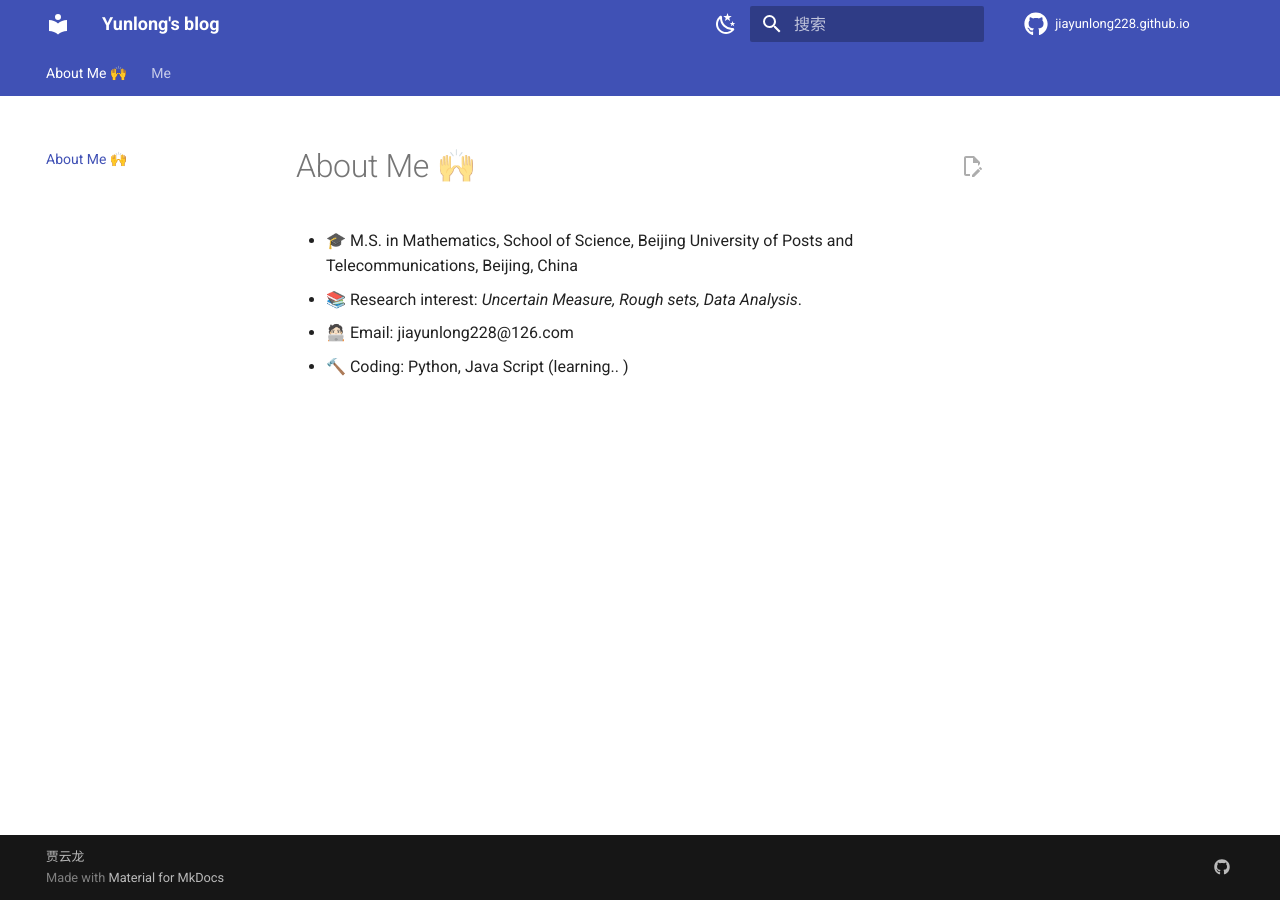
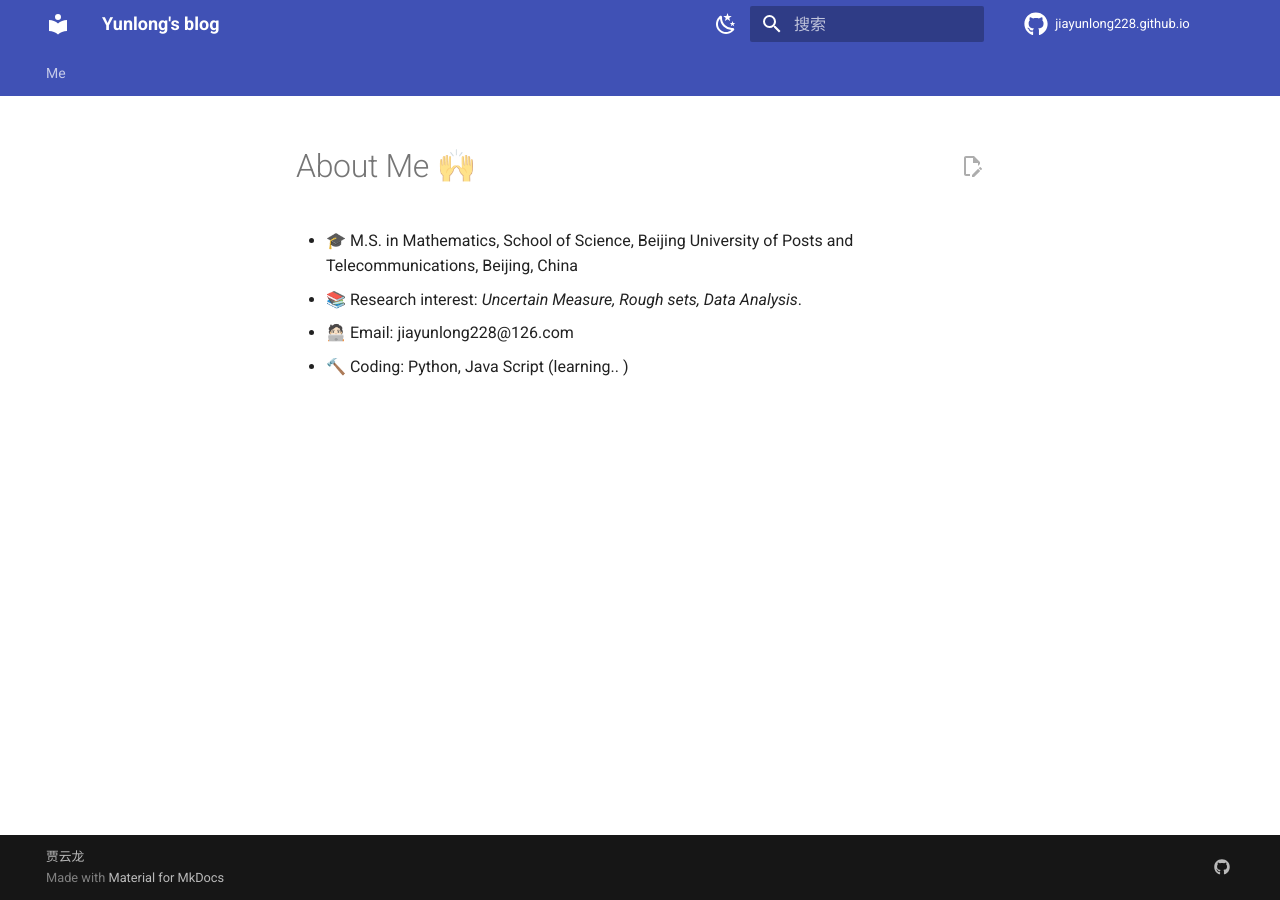
Before and after one commit to jiayunlong228/jiayunlong228.github.io, an MkDocs documentation site: the page built from docs/index.md, in a window 1280 px wide. Built offline with MkDocs 1.6.1 and Material for MkDocs 9.7.7, drawn with Linux system fonts in a browser that asks for light colours; nearby versions of some CDN libraries; library files that are not in the unit come from our copies; comment, search, counter and statistics services are not loaded.

Commit message:
update Me

```diff
--- a/mkdocs.yml
+++ b/mkdocs.yml
@@ -5,7 +5,7 @@ site_url: https://jiayunlong228.github.io/
 repo_url: https://github.com/jiayunlong228/jiayunlong228.github.io
 
 nav:
-  - index.md
+#  - index.md
   - Me:
     - Me/index.md
 
```
